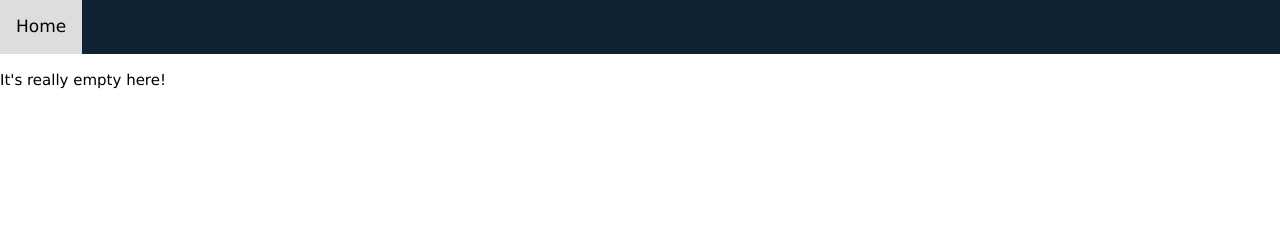
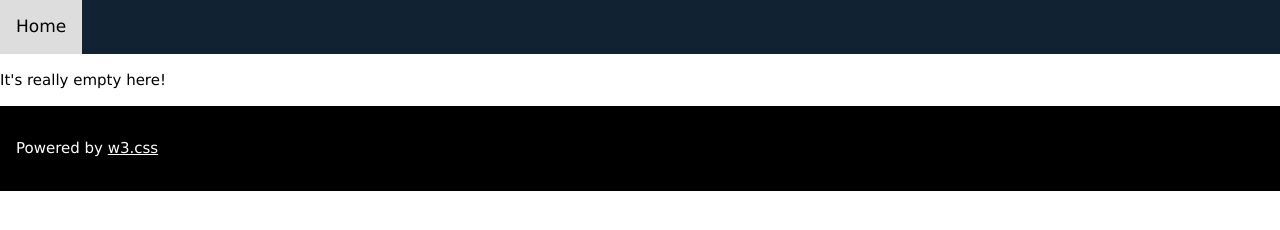
Before and after one commit to roughk/roughk.github.io, a plain HTML site: page index2.html in a window 1280 px wide. Drawn offline with nearby package versions, Linux system fonts and the light colour scheme.

Commit message:
Update index2.html

```diff
--- a/index2.html
+++ b/index2.html
@@ -51,5 +51,11 @@ as well as other examples provided at www.w3schools.com
 <p>It's really empty here!</p>
 
 
+<!-- Footer -->
+<footer class="w3-container w3-black w3-padding-16">
+  <p>Powered by <a href="https://www.w3schools.com/w3css/default.asp" target="_blank">w3.css</a></p>
+</footer>
+
+
 </body>
 </html>
```
